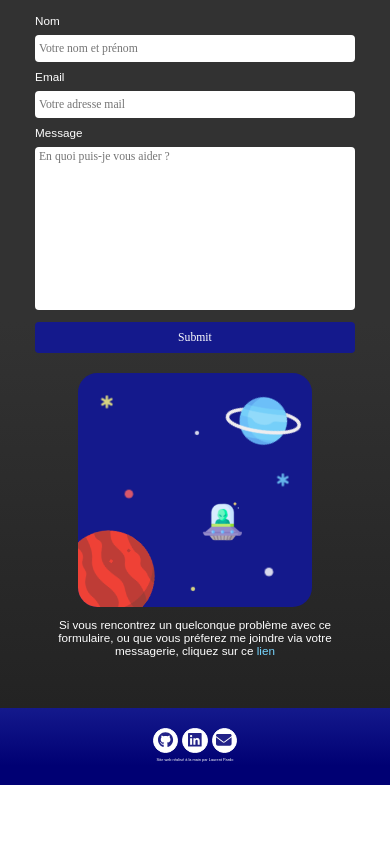
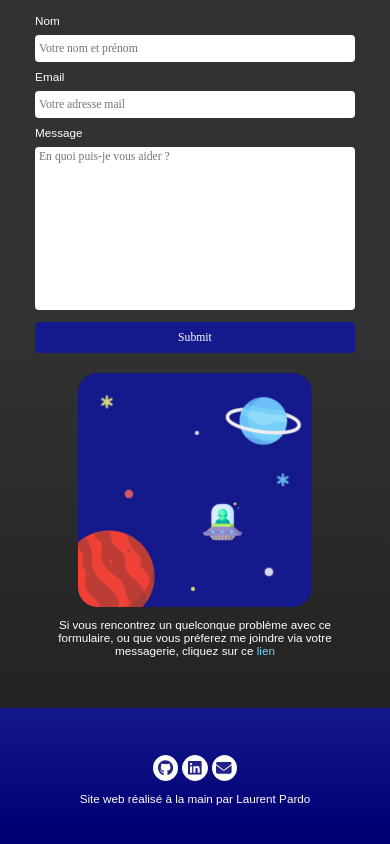
Before and after one commit to AeRyZe/dev_portfolio, a React (Create React App) app: page / in a window 390 px wide. Shown: the part 3592-4436 px from the top of the page. Before the commit the page ends 4377 px from the top, so only its background shows below. Built offline with nearby package versions, Linux system fonts and the light colour scheme; a web font is replaced by a local one.

Commit message:
feat(footer): responsive

```diff
--- a/src/components/footer/footer.css
+++ b/src/components/footer/footer.css
@@ -15,3 +15,16 @@ footer p {
     color: white;
     text-align: center;
 }
+
+@media screen and (max-width: 993px) {
+    footer {
+        height: 30vw;
+        display: flex;
+        flex-direction: column;
+        justify-content: center;
+    }
+
+    footer p {
+        font-size: 3vw;
+    }
+}
```
